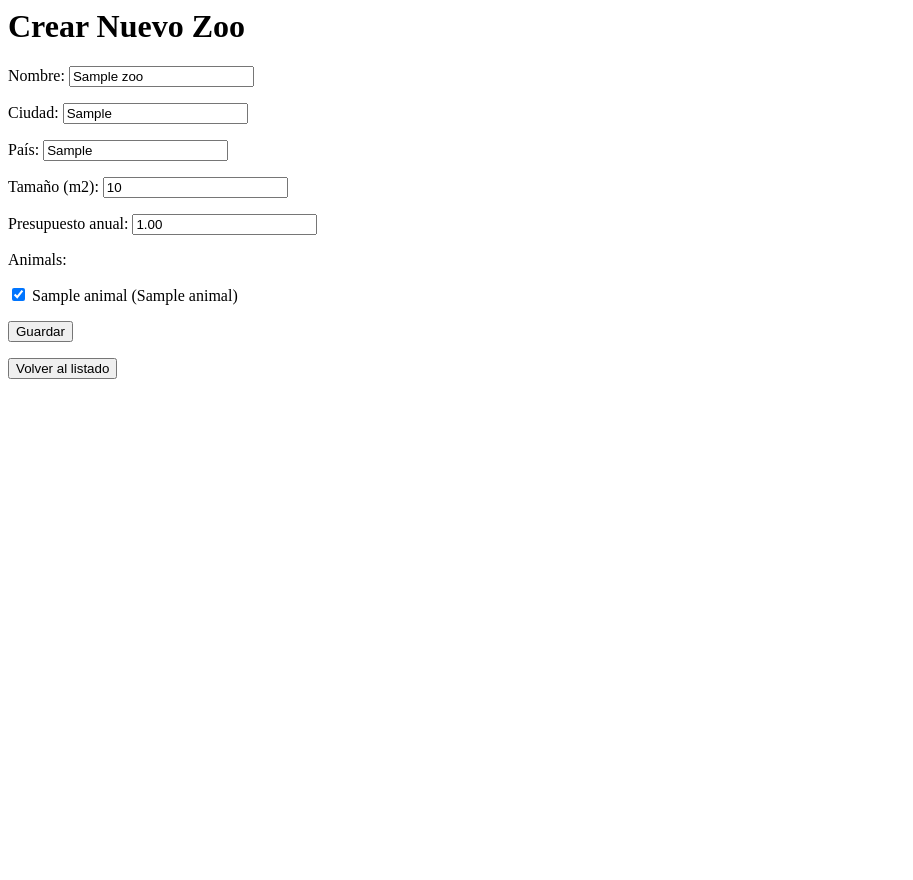
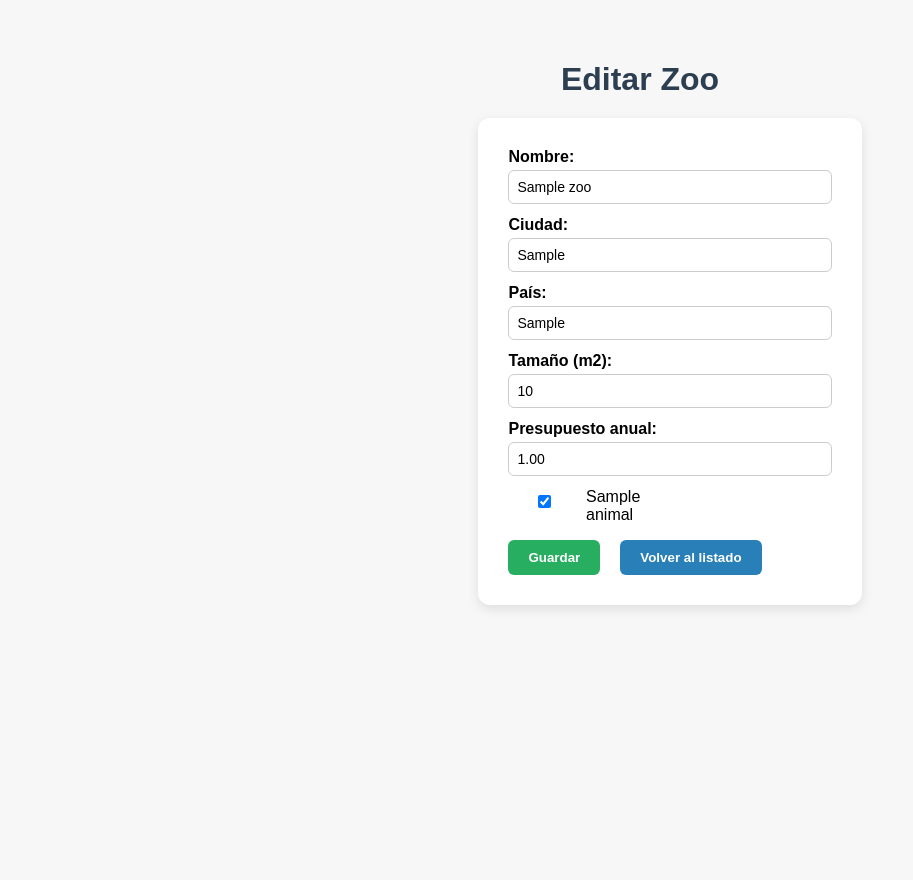
Before and after one commit to antonioDM2001/pruebaTecnicaDjango, a Django app: page /1/edit/ in a window 1280 px wide. Shown: the whole page, without its empty margins (0-913 px from the left). Before the commit the page ends 379 px from the top, so only its background shows below. Run offline with Django 5.2, Linux system fonts and the light colour scheme; tables that the repository leaves empty hold one stand-in row (values such as "Sample post").

Commit message:
Mejora gráfica de la interfaz

```diff
--- a/zooFANDIT/crudZoo/templates/crudZoo/zoo_form.html
+++ b/zooFANDIT/crudZoo/templates/crudZoo/zoo_form.html
@@ -1,10 +1,141 @@
-<h1>Crear Nuevo Zoo</h1>
-<form method="post" id="zooForm">
-    {% csrf_token %}
-    {{ form.as_p }}
-    <button type="submit" id="submitBtn" disabled>Guardar</button>
-</form>
-<button onclick="window.location.href='{% url 'zoo-list' %}'" class="btn btn-primary">Volver al listado</button>
+<!DOCTYPE html>
+<html lang="es">
+<head>
+<meta charset="UTF-8">
+<title>Crear / Editar Zoo</title>
+<style>
+    body {
+        font-family: Arial, sans-serif;
+        background-color: #f7f7f7;
+        margin: 0;
+        display: flex;
+        justify-content: center;
+        align-items: flex-start;
+        min-height: 100vh;
+        padding: 40px 20px;
+    }
+
+    h1 {
+        color: #2c3e50;
+        margin-bottom: 20px;
+        text-align: center;
+    }
+
+    form {
+        background: white;
+        padding: 30px;
+        border-radius: 12px;
+        width: 100%;
+        max-width: 600px;
+        box-shadow: 0 4px 12px rgba(0,0,0,0.1);
+    }
+
+    form p {
+        margin-bottom: 12px;
+    }
+
+    label {
+        display: block;
+        font-weight: bold;
+        margin-bottom: 4px;
+    }
+
+    input, select, textarea {
+        width: 100%;
+        padding: 8px;
+        border-radius: 6px;
+        border: 1px solid #ccc;
+        box-sizing: border-box;
+        margin-bottom: 12px;
+        font-size: 14px;
+    }
+
+    .checkbox-group {
+        display: flex;
+        flex-wrap: wrap;
+        gap: 20px;
+        margin-bottom: 12px;
+    }
+
+    .checkbox-item {
+        display: flex;
+        align-items: center;
+        gap: 6px;
+        font-weight: normal;
+    }
+
+    button {
+        padding: 10px 20px;
+        border: none;
+        border-radius: 6px;
+        cursor: pointer;
+        font-weight: bold;
+        margin-right: 10px;
+    }
+
+    #submitBtn {
+        background-color: #27ae60;
+        color: white;
+    }
+
+    #submitBtn:disabled {
+        background-color: #95a5a6;
+        cursor: not-allowed;
+    }
+
+    .btn-primary {
+        background-color: #2980b9;
+        color: white;
+    }
+
+    .button-container {
+        margin-top: 12px;
+        display: flex;
+        justify-content: flex-start;
+        gap: 10px;
+        flex-wrap: wrap;
+    }
+</style>
+</head>
+<body>
+
+<div>
+    <h1>{% if form.instance.pk %}Editar Zoo{% else %}Crear Nuevo Zoo{% endif %}</h1>
+
+    <form method="post" id="zooForm">
+        {% csrf_token %}
+
+        {{ form.name.label_tag }}
+        {{ form.name }}
+
+        {{ form.city.label_tag }}
+        {{ form.city }}
+
+        {{ form.country.label_tag }}
+        {{ form.country }}
+
+        {{ form.size_m2.label_tag }}
+        {{ form.size_m2 }}
+
+        {{ form.annual_budget.label_tag }}
+        {{ form.annual_budget }}
+
+        <div class="checkbox-group">
+            {% for animal in form.animals.field.queryset %}
+                <label class="checkbox-item">
+                    <input type="checkbox" name="animals" value="{{ animal.id }}"
+                        {% if animal in form.instance.animals.all %}checked{% endif %}>
+                    {{ animal.scientific_name }}
+                </label>
+            {% endfor %}
+        </div>
+
+        <div class="button-container">
+            <button type="submit" id="submitBtn" disabled>Guardar</button>
+            <button type="button" class="btn-primary" onclick="window.location.href='{% url 'zoo-list' %}'">Volver al listado</button>
+        </div>
+    </form>
+</div>
 
 <script>
 document.addEventListener("DOMContentLoaded", function () {
@@ -17,7 +148,11 @@ document.addEventListener("DOMContentLoaded", function () {
 
         fields.forEach(field => {
             if (field.type !== "hidden" && field.type !== "submit") {
-                if (!field.value.trim()) {
+                if (field.type === "checkbox") {
+                    const checkboxes = form.querySelectorAll(`input[name='${field.name}']`);
+                    let oneChecked = Array.from(checkboxes).some(cb => cb.checked);
+                    if (!oneChecked) allFilled = false;
+                } else if (!field.value.trim()) {
                     allFilled = false;
                 }
             }
@@ -30,3 +165,6 @@ document.addEventListener("DOMContentLoaded", function () {
     form.addEventListener("input", checkForm);
 });
 </script>
+
+</body>
+</html>
```
Also changed, not shown: zooFANDIT/crudZoo/templates/crudZoo/zoo_list.html (+110 -21 lines).
